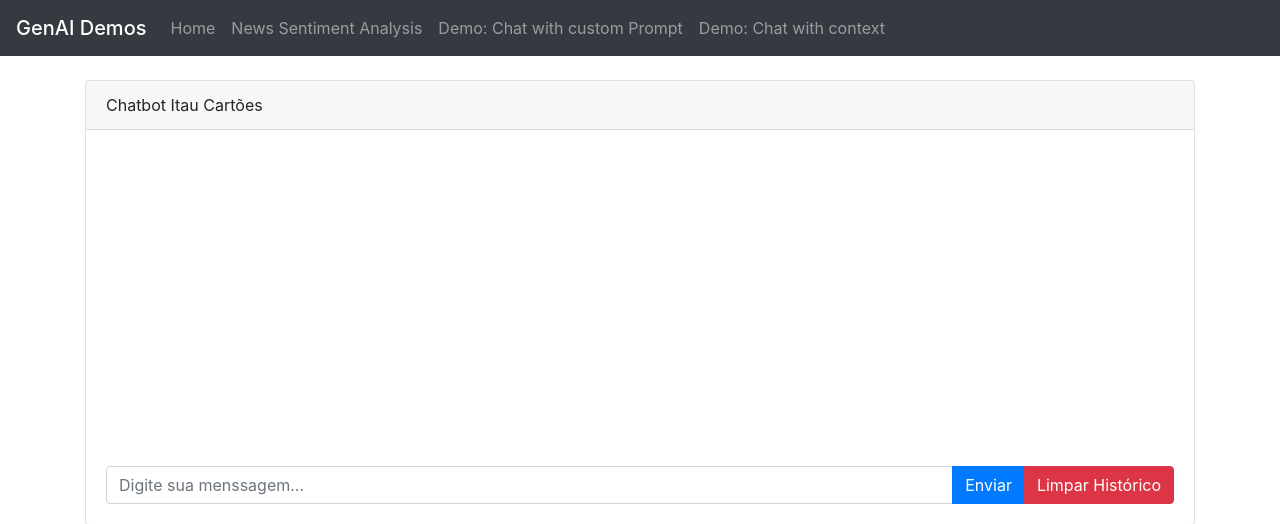
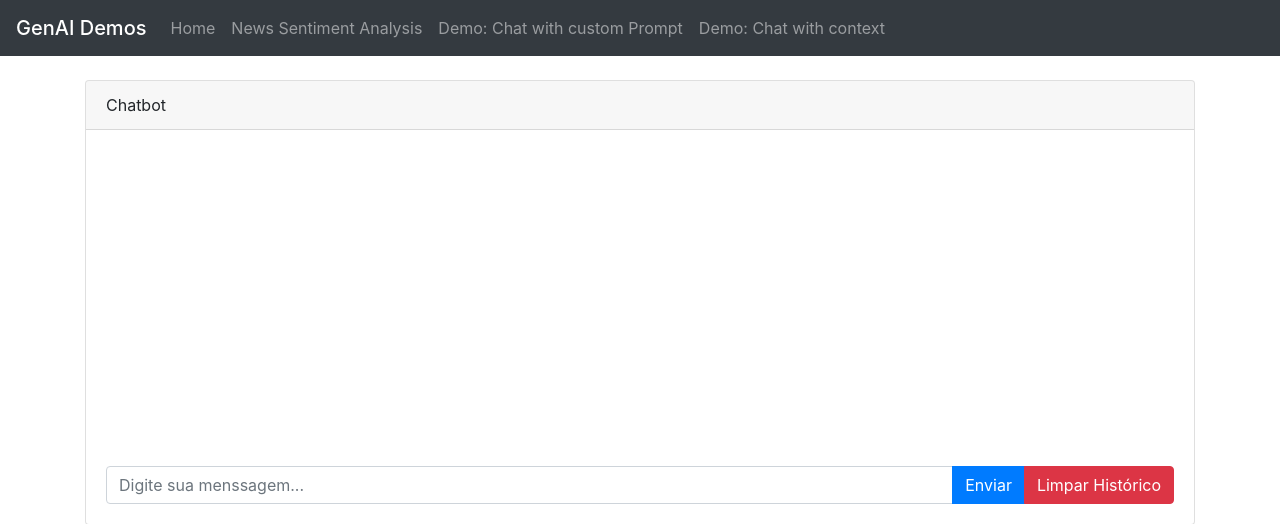
Before and after one commit to agvc/demo-gen-ai, a Flask app: page /chat_prompt in a window 1280 px wide. Shown: the top 524 px of the page. Run offline with Flask 3, Linux system fonts and the light colour scheme; parts of the project's set-up code (start-up, migrations or seed data) failed here and were passed over; some libraries are stand-ins or nearby versions.

Commit message:
modify chat template

```diff
--- a/main.py
+++ b/main.py
@@ -85,8 +85,8 @@ def chat_context():
     return render_template('chat_context.html')
 
 
-@app.route('/itau_chat', methods=['POST'])
-def itau_chat():
+@app.route('/prompt_chat', methods=['POST'])
+def prompt_chat():
     query = request.get_json()['message']
     prompt = get_prompt('itau_prompt_pt.txt')
     context = get_prompt('itau_context.txt')
--- a/templates/chat_prompt.html
+++ b/templates/chat_prompt.html
@@ -3,7 +3,7 @@
 {% block content %}
 <div class="container mt-4">
     <div class="card">
-        <div class="card-header">Chatbot Itau Cartões</div>
+        <div class="card-header">Chatbot</div>
         <div class="card-body">
             <div id="chat-messages" class="mb-3" style="height: 300px; overflow-y: scroll;">
                 <!-- Chat messages will be appended here -->
```
